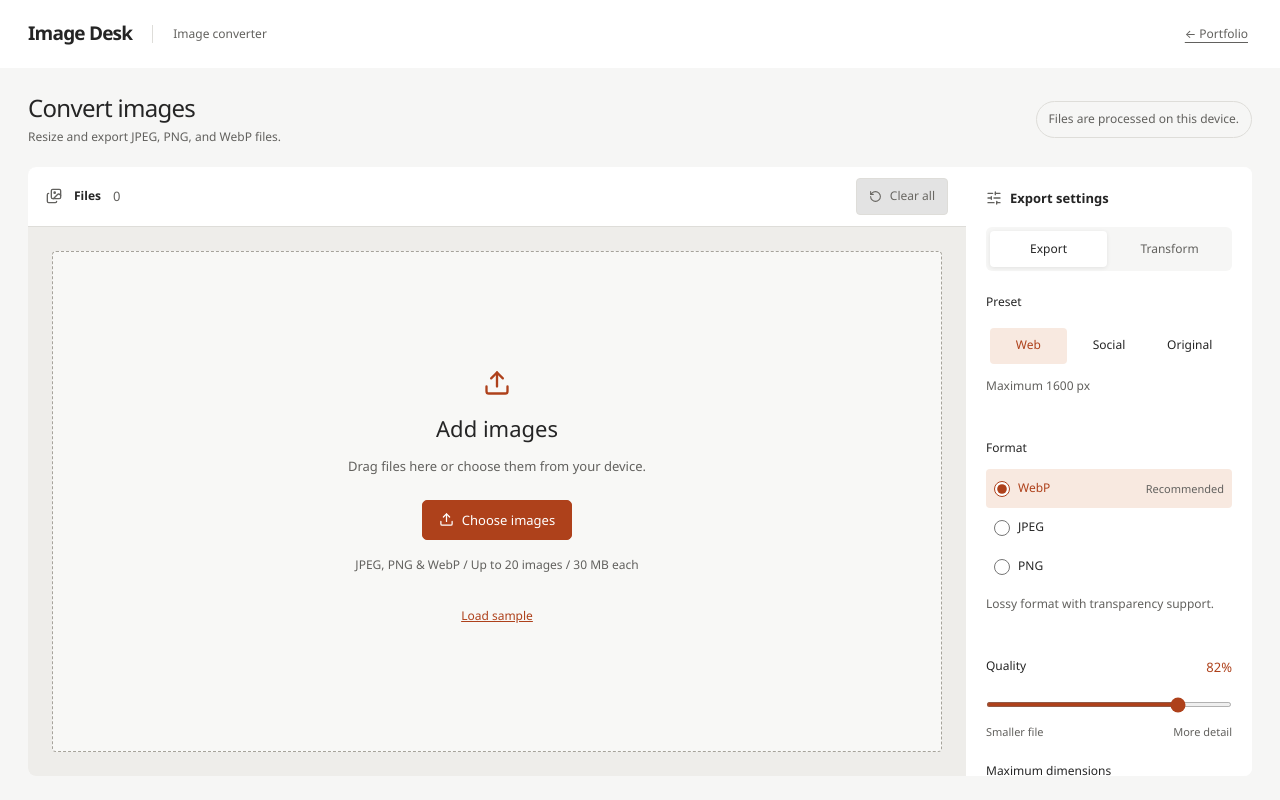
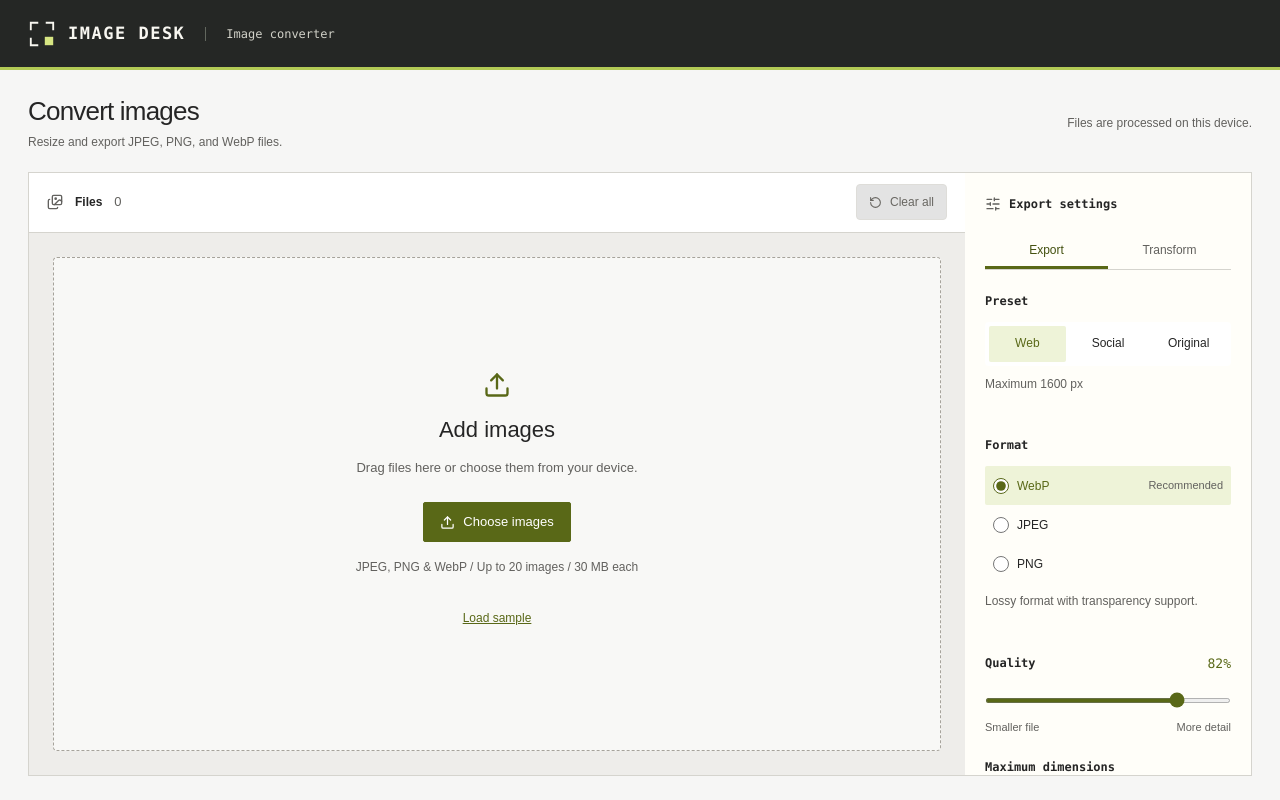
Before and after one commit to jpndmatos/image-desk, a React (Vite) app: page / in a window 1280 px wide. Built offline with nearby package versions, Linux system fonts and the light colour scheme; no server answers.

Commit message:
Give image workbench a graphite and chartreuse identity

```diff
--- a/index.html
+++ b/index.html
@@ -4,8 +4,8 @@
     <meta charset="UTF-8" />
     <meta name="viewport" content="width=device-width, initial-scale=1" />
     <meta name="description" content="Batch image converter and resizer" />
-    <meta name="theme-color" content="#f6f6f5" />
-    <link rel="icon" type="image/svg+xml" href="/favicon.svg?v=3" />
+    <meta name="theme-color" content="#252725" />
+    <link rel="icon" type="image/svg+xml" href="/favicon.svg?v=4" />
     <title>Image Desk | Batch image converter and resizer</title>
   </head>
   <body>
--- a/src/App.tsx
+++ b/src/App.tsx
@@ -254,17 +254,18 @@ export default function App() {
       </a>
       <header className="topbar">
         <a className="brand" href="./">
+          <svg className="brand-symbol" viewBox="0 0 30 30" aria-hidden="true">
+            <path
+              d="M3 11V3h8m8 0h8v8M3 19v8h8"
+              fill="none"
+              stroke="currentColor"
+              strokeWidth="2"
+            />
+            <path d="M18 18h9v9h-9z" fill="#d6e582" />
+          </svg>
           Image Desk
         </a>
         <span className="header-purpose">Image converter</span>
-        <a
-          className="portfolio-link"
-          href={
-            import.meta.env.VITE_PORTFOLIO_URL || 'https://jpndmatos.github.io/Portfolio/#projects'
-          }
-        >
-          ← Portfolio
-        </a>
       </header>
       <main>
         <div className="intro">
--- a/src/design.css
+++ b/src/design.css
@@ -7,10 +7,10 @@
   --color-ink-2: #62615e;
   --color-muted: #696762;
   --color-rule: #deddd9;
-  --color-accent: #ae411b;
-  --color-accent-hover: #873015;
-  --color-focus: #ae411b;
-  --color-selected: #f8e9e0;
+  --color-accent: #596817;
+  --color-accent-hover: #43500f;
+  --color-focus: #596817;
+  --color-selected: #eef3d8;
   --color-input-edge: #99968f;
   --color-preview: #eeedea;
 }
@@ -489,20 +489,123 @@ main {
   }
 }
 
-.portfolio-link {
-  display: inline-flex;
-  align-items: center;
-  min-height: 44px;
-  padding: 8px 4px;
-  margin-left: auto;
-  color: var(--color-ink-2);
-  font-size: 12px;
-  white-space: nowrap;
-  text-decoration: underline;
-  text-underline-offset: 4px;
-}
 @media (max-width: 480px) {
   .header-purpose {
     display: none;
   }
 }
+
+/* Editing workbench: dark tool rail, square controls and an alpha checkerboard. */
+:root {
+  --font-body: Arial, 'Helvetica Neue', sans-serif;
+}
+.topbar {
+  background: #252725;
+  color: #f8f7f1;
+  border-bottom: 3px solid #b2c955;
+  min-height: 70px;
+}
+.brand {
+  gap: 12px;
+  font:
+    600 17px/1.2 Consolas,
+    ui-monospace,
+    monospace;
+  letter-spacing: 1.5px;
+  text-transform: uppercase;
+  color: #f8f7f1;
+}
+.brand-symbol {
+  width: 28px;
+  height: 28px;
+  flex-shrink: 0;
+}
+.header-purpose {
+  color: #d1d1c8;
+  border-color: #62675e;
+  font:
+    12px Consolas,
+    monospace;
+}
+.intro h1 {
+  font-size: 26px;
+  letter-spacing: -0.8px;
+}
+.privacy-note {
+  border: 0;
+  padding: 0;
+  border-radius: 0;
+}
+.workspace {
+  border-radius: 0;
+  border: 1px solid #d5d4ce;
+}
+.desk-toolbar {
+  border-bottom-color: #d5d4ce;
+}
+.settings {
+  background: #fffef9;
+}
+.panel-heading h2,
+.settings .step-label {
+  font:
+    600 12px/1.5 Consolas,
+    monospace;
+}
+.settings-tabs {
+  padding: 0;
+  gap: 0;
+  background: transparent;
+  border-bottom: 1px solid #d5d4ce;
+  border-radius: 0;
+}
+.settings-tabs button {
+  border-radius: 0;
+  background: transparent;
+}
+.settings-tabs button[aria-pressed='true'] {
+  background: transparent;
+  box-shadow: inset 0 -3px #596817;
+  color: #43500f;
+}
+.stage-image {
+  background-color: #eeede7;
+  background-image:
+    linear-gradient(45deg, #f7f6f0 25%, transparent 25%),
+    linear-gradient(-45deg, #f7f6f0 25%, transparent 25%),
+    linear-gradient(45deg, transparent 75%, #f7f6f0 75%),
+    linear-gradient(-45deg, transparent 75%, #f7f6f0 75%);
+  background-size: 24px 24px;
+  background-position:
+    0 0,
+    0 12px,
+    12px -12px,
+    -12px 0;
+}
+.stage-caption,
+.image-details h3 {
+  font-family: Consolas, ui-monospace, monospace;
+}
+.image-card,
+.button,
+.button.primary,
+.presets button,
+.format-options label {
+  border-radius: 2px;
+}
+.image-card.is-selected {
+  border-color: #66781e;
+  box-shadow: inset 0 -3px #66781e;
+}
+@media (max-width: 760px) {
+  .topbar {
+    min-height: 66px;
+  }
+  .brand {
+    font-size: 16px;
+  }
+  .brand-symbol {
+    width: 24px;
+    height: 24px;
+  }
+}
```
Also changed, not shown: public/favicon.svg, 2 other files (tests, documents, lock files or other folders).
